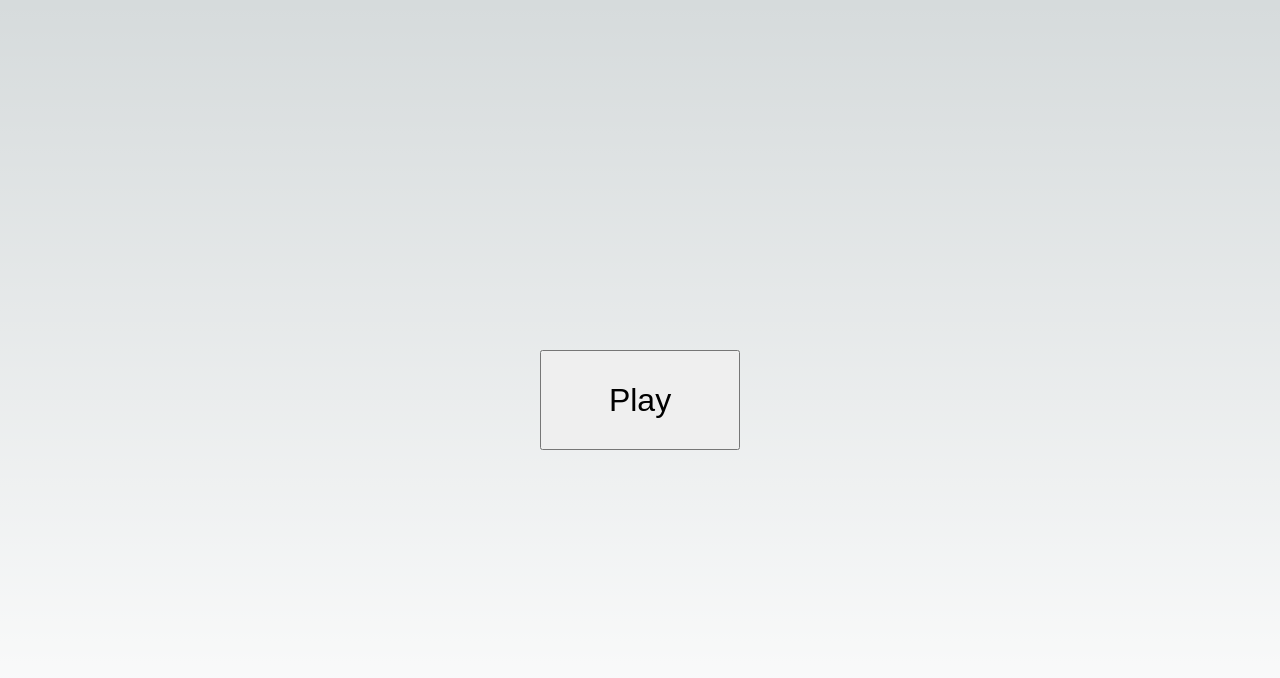
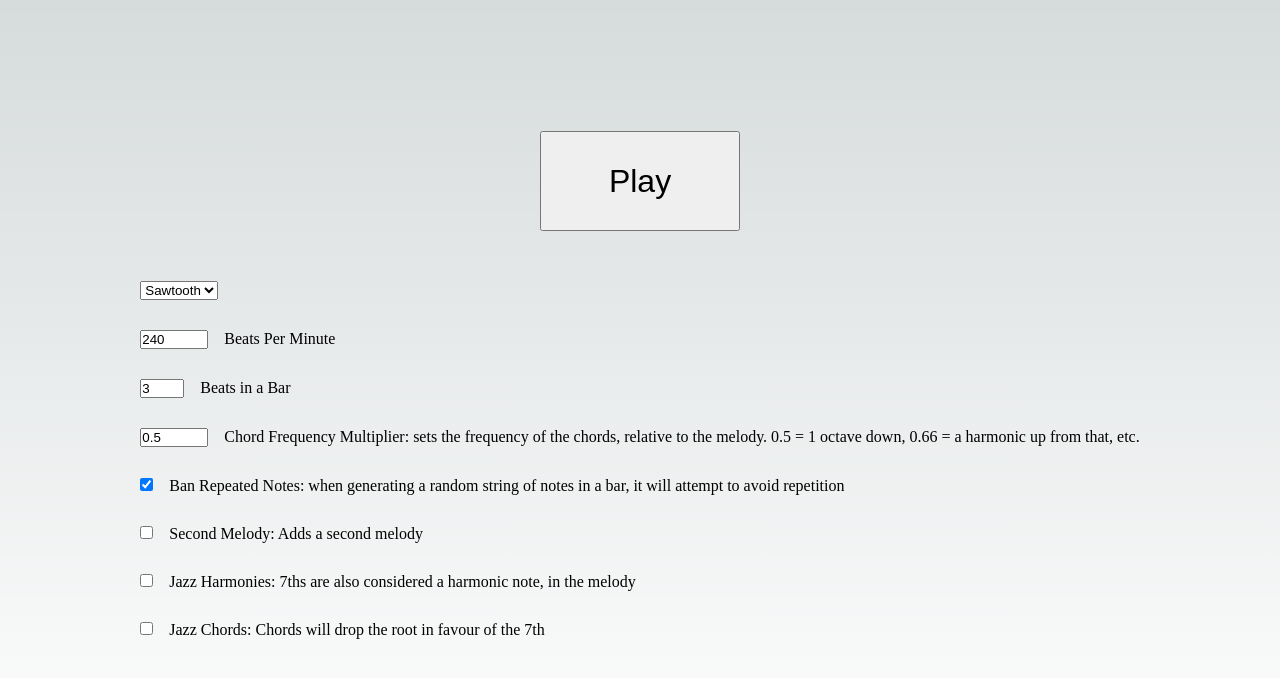
Before and after one commit to Serenacula/bubble-apps, a Next.js app: page / in a window 1280 px wide. Shown: the top 678 px of the page. Built offline with nearby package versions, Linux system fonts and the light colour scheme.

Commit message:
Added a bunch of controllable options, to make it more fun

```diff
--- a/pages/index.tsx
+++ b/pages/index.tsx
@@ -1,8 +1,45 @@
 import Head from 'next/head'
 import Image from 'next/image'
-import styles from '../styles/bigButton.module.css'
+import { DetailedHTMLProps, Dispatch, HTMLAttributes, SetStateAction, useState } from 'react'
+import styles from '../styles/soundGenerator.module.css'
+
+// let getDisplayNotes: DetailedHTMLProps<HTMLAttributes<HTMLDivElement>, HTMLDivElement>[]
+// let setDisplayNotes: Dispatch<SetStateAction<DetailedHTMLProps<HTMLAttributes<HTMLDivElement>, HTMLDivElement>[]>>
+
+let getVoice: OscillatorType
+let setVoice: Dispatch<SetStateAction<OscillatorType>>
+
+let getChordFrequencyMultiplier: number
+let setChordFrequencyMultiplier: Dispatch<SetStateAction<number>>
+
+let getBeatsPerMinute: number
+let setBeatsPerMinute: Dispatch<SetStateAction<number>>
+
+let getBeatsInABar: number
+let setBeatsInABar: Dispatch<SetStateAction<number>>
+
+let getSecondMelody: boolean
+let setSecondMelody: Dispatch<SetStateAction<boolean>>
+
+let getBanRepeatedNotes: boolean
+let setBanRepeatedNotes: Dispatch<SetStateAction<boolean>>
+
+let getJazzHarmonies: boolean
+let setJazzHarmonies: Dispatch<SetStateAction<boolean>>
+
+let getJazzChords: boolean
+let setJazzChords: Dispatch<SetStateAction<boolean>>
 
 export default function Home() {
+    [getVoice, setVoice] = useState("sawtooth") as [OscillatorType, Dispatch<SetStateAction<OscillatorType>>]
+    [getBeatsPerMinute, setBeatsPerMinute] = useState(240) as [number, Dispatch<SetStateAction<number>>]
+    [getBeatsInABar, setBeatsInABar] = useState(3) as [number, Dispatch<SetStateAction<number>>]
+    [getChordFrequencyMultiplier, setChordFrequencyMultiplier] = useState(0.50) as [number, Dispatch<SetStateAction<number>>]
+    [getBanRepeatedNotes, setBanRepeatedNotes] = useState(true) as [boolean, Dispatch<SetStateAction<boolean>>]
+    [getSecondMelody, setSecondMelody] = useState(false) as [boolean, Dispatch<SetStateAction<boolean>>]
+    [getJazzHarmonies, setJazzHarmonies] = useState(false) as [boolean, Dispatch<SetStateAction<boolean>>]
+    [getJazzChords, setJazzChords] = useState(false) as [boolean, Dispatch<SetStateAction<boolean>>]
+
     return (
         <>
             <Head>
@@ -12,20 +49,61 @@ export default function Home() {
                 <link rel="icon" href="/favicon.ico" />
             </Head>
             <main className={styles.main}>
+                <div>
                     <button className={styles.bigButton} onClick={playMusic}>
                         Play
                     </button>
+                </div>
+                <div>
 
-                <div></div>
+                    {/* <div className={styles.display}>
+                        {getDisplayNotes}
+                    </div> */}
+
+
+                    <select name="voice" defaultValue="sawtooth" onChange={(choice) => setVoice(choice.target.value as OscillatorType)}>
+                        <option value="sine">Sine</option>
+                        <option value="triangle">Triangle</option>
+                        <option value="sawtooth" >Sawtooth</option>
+                        <option value="square">Square</option>
+                    </select>
+                    <label>
+                        <input type="number" className={styles.input} name="quantity" min="1" max="9999" step="1" value={getBeatsPerMinute} onChange={(change) => { setBeatsPerMinute(change.target.value as unknown as number) }} />
+                        Beats Per Minute
+                    </label>
+                    <label>
+                        <input type="number" className={styles.input} name="quantity" min="1" max="7" step="1" value={getBeatsInABar} onChange={(change) => { setBeatsInABar(change.target.value as unknown as number) }} />
+                        Beats in a Bar
+                    </label>
+
+                    <label>
+                        <input type="number" className={styles.input} name="quantity" min="0.01" max="4.00" step="0.01" value={getChordFrequencyMultiplier} onChange={(change) => { setChordFrequencyMultiplier(change.target.value as unknown as number) }} />
+                        Chord Frequency Multiplier: sets the frequency of the chords, relative to the melody. 0.5 = 1 octave down, 0.66 = a harmonic up from that, etc.
+                    </label>
+                    <label>
+                        <input type="checkbox" className={styles.input} name="banRepeatedNotes" checked={getBanRepeatedNotes} onChange={() => { setBanRepeatedNotes(!getBanRepeatedNotes) }} />
+                        Ban Repeated Notes: when generating a random string of notes in a bar, it will attempt to avoid repetition
+                        {/* Note: If the number of beats in a bar is bigger than the number of notes in the scale, this won't work. */}
+                    </label>
+                    <label>
+                        <input type="checkbox" className={styles.input} name="secondMelody" checked={getSecondMelody} onChange={() => { setSecondMelody(!getSecondMelody) }} />
+                        Second Melody: Adds a second melody
+                    </label>
+                    <label>
+                        <input type="checkbox" className={styles.input} name="jazzHarmonies" checked={getJazzHarmonies} onChange={() => { setJazzHarmonies(!getJazzHarmonies) }} />
+                        Jazz Harmonies: 7ths are also considered a harmonic note, in the melody
+                    </label>
+                    <label>
+                        <input type="checkbox" className={styles.input} name="jazzChords" checked={getJazzChords} onChange={() => { setJazzChords(!getJazzChords) }} />
+                        Jazz Chords: Chords will drop the root in favour of the 7th
+                    </label>
+                </div>
             </main>
         </>
     )
 }
 
-const beatsPerMinute = 240
-
-function playMusic() {
-    // const noteFrequencies = [261.63, 277.18, 293.66, 311.13, 329.63, 349.23, 369.99, 392.00, 415.30, 440.00, 466.16, 493.88]
+let audioContext: AudioContext
 const notes = ["C", "C#", "D", "D#", "E", "F", "F#", "G", "G#", "A", "A#", "B"] as const;
 const musicalNotes = {
     "C": 261.63,
@@ -51,6 +129,31 @@ function playMusic() {
 type NoteArrayWithLength = MusicalNoteWithLength[]
 type NoteArrayWithSilence = Array<MusicalNoteWithLength | { note: "silence", noteLength: number }>
 
+function playMusic() {
+
+    audioContext = new AudioContext()
+
+    /**
+     * MAKE THE MUSIC!
+     */
+
+    const scale = getScale(randomNote())
+    const melody = generateMelody(scale, randomNote(scale))
+    const melody2 = generateMelody(scale, randomNote(scale))
+    const chords = generateChords(melody, scale)
+
+    playNotes(convertToFrequencies(melody, 1))
+    getSecondMelody && playNotes(convertToFrequencies(melody2, 1))
+    for (const chordChart of chords) {
+        playNotes(convertToFrequencies(chordChart, getChordFrequencyMultiplier))
+    }
+}
+
+
+
+
+
+
 
 /**
  * Builds a major scale out, based on the starting note
@@ -63,49 +166,6 @@ function playMusic() {
     const doubledNotes = ["C", "C#", "D", "D#", "E", "F", "F#", "G", "G#", "A", "A#", "B", "C", "C#", "D", "D#", "E", "F", "F#", "G", "G#", "A", "A#", "B"];
     return scalePositions.map(position => doubledNotes[position + rootIndex] as MusicalNote)
 }
-
-    // const scaleC: NoteArray = getScale("C")
-    // const scaleCSharp: NoteArray = getScale("C#")
-    // const scaleD: NoteArray = getScale("D")
-    // const scaleDSharp: NoteArray = getScale("D#")
-    // const scaleE: NoteArray = getScale("E")
-    // const scaleF: NoteArray = getScale("F")
-    // const scaleG: NoteArray = getScale("G")
-    // const scaleGSharp: NoteArray = getScale("G#")
-    // const scaleA: NoteArray = getScale("A")
-    // const scaleASharp: NoteArray = getScale("A#")
-    // const scaleB: NoteArray = getScale("B")
-
-
-    const audioContext = new AudioContext()
-
-
-
-    /**
-     * MAKE THE MUSIC!
-     */
-
-    const scale = getScale(randomNote())
-    const melody = generateMelody(scale, randomNote(scale))
-    const melody2 = generateMelody(scale, randomNote(scale))
-    const chords = generateChords(melody, scale)
-
-    playNotes(convertToFrequencies(melody, 1))
-    playNotes(convertToFrequencies(melody2, 1))
-    for (const chordChart of chords) {
-        playNotes(convertToFrequencies(chordChart, 0.5))
-        // playNotes(convertToFrequencies(chordChart, 2))
-    }
-
-
-
-
-
-
-
-
-
-
 
 
 /**
@@ -129,9 +189,9 @@ function playMusic() {
     }
 }
 
-    function randomHarmonic(scale: NoteArray, jazzOn = false): MusicalNote {
+function randomHarmonic(scale: NoteArray): MusicalNote {
     const harmonics = [scale[0], scale[2], scale[4]] as MusicalNote[]
-        if (jazzOn) {
+    if (getJazzHarmonies) {
         harmonics.push(scale[6])
     }
 
@@ -168,14 +228,14 @@ function playMusic() {
     }
 
 
-        function randomPhrase(scale: NoteArray, startingNote?: MusicalNote, jazzOn = false): NoteArrayWithSilence {
+    function randomPhrase(scale: NoteArray, startingNote?: MusicalNote): NoteArrayWithSilence {
 
         const firstNote: MusicalNote = startingNote ? startingNote : scale[0]
 
-            const firstThreeNotes = randomThreeNotes(scale, firstNote)
+        const firstThreeNotes = randomSetOfNotes(scale, firstNote)
 
-            const secondThreeNotes = chooseThreeNoteType(scale, randomHarmonic(scale))
-            const thirdThreeNotes = chooseThreeNoteType(scale, randomHarmonic(scale))
+        const secondThreeNotes = chooseNoteType(scale, randomHarmonic(scale))
+        const thirdThreeNotes = chooseNoteType(scale, randomHarmonic(scale))
 
 
         const phrase = [
@@ -198,11 +258,11 @@ function playMusic() {
 
 
 
-        function chooseThreeNoteType(scale: NoteArray, startingNote: MusicalNote) {
+    function chooseNoteType(scale: NoteArray, startingNote: MusicalNote) {
         if (Math.random() * 10 >= 5) {
             return randomMusicalScale(scale, startingNote)
         } else {
-                return randomThreeNotes(scale, startingNote)
+            return randomSetOfNotes(scale, startingNote)
         }
     }
 
@@ -235,13 +295,30 @@ function playMusic() {
      * Returns 3 random notes. You can specify a starting note, which is then returned
      * as the first note.
      */
-        function randomThreeNotes(scale: NoteArray, startingNote?: MusicalNote): NoteArray {
+    function randomSetOfNotes(scale: NoteArray, startingNote?: MusicalNote): NoteArray {
         const firstNote = startingNote ? startingNote : randomNote(scale)
-            const secondNote = randomNote(scale, [firstNote])
-            const thirdNote = randomNote(scale, [firstNote, secondNote])
+
+        let i = 0 // just a safety
+        const result: NoteArray = [firstNote]
+        const bannedNotes: NoteArray = [firstNote]
+        while (result.length < getBeatsInABar && i < 25) {
+            if (bannedNotes.length >= scale.length) {
+                console.warn("cannot have more beats in a bar than notes in the scale")
+                result.push(randomNote(scale))
+            } else {
+                const newNote = randomNote(scale, bannedNotes)
+                result.push(newNote)
+                bannedNotes.push(newNote)
+            }
+
+            i++
+        }
+
+        // const secondNote = randomNote(scale, [firstNote])
+        // const thirdNote = randomNote(scale, [firstNote, secondNote])
 
 
-            return [firstNote, secondNote, thirdNote]
+        return result
     }
 
 
@@ -250,7 +327,7 @@ function playMusic() {
 
 
 
-    function generateChords(melody: NoteArrayWithSilence, scale: NoteArray, jazzOn = false) {
+function generateChords(melody: NoteArrayWithSilence, scale: NoteArray) {
     const doubledScale = [...scale, ...scale]
     const chordFirstVoice: NoteArrayWithSilence = []
     const chordSecondVoice: NoteArrayWithSilence = []
@@ -267,19 +344,19 @@ function playMusic() {
             if (note.note !== "silence") {
                 const random = Math.floor(Math.random() * beatsInBar)
                 if (random === 0) {
-                        chordFirstVoice.push({ note: doubledScale[scale.indexOf(note.note)], noteLength: note.noteLength * beatsInBar })
+                    getJazzChords || chordFirstVoice.push({ note: doubledScale[scale.indexOf(note.note)], noteLength: note.noteLength * beatsInBar })
                     chordSecondVoice.push({ note: doubledScale[scale.indexOf(note.note) + 2], noteLength: note.noteLength * beatsInBar })
                     chordThirdVoice.push({ note: doubledScale[scale.indexOf(note.note) + 4], noteLength: note.noteLength * beatsInBar })
                     chordFourthVoice.push({ note: doubledScale[scale.indexOf(note.note) + 6], noteLength: note.noteLength * beatsInBar })
                 } else if (random === 1) {
                     chordFirstVoice.push({ note: doubledScale[scale.indexOf(note.note) - 2], noteLength: note.noteLength * beatsInBar })
-                        chordSecondVoice.push({ note: doubledScale[scale.indexOf(note.note)], noteLength: note.noteLength * beatsInBar })
+                    getJazzChords || chordSecondVoice.push({ note: doubledScale[scale.indexOf(note.note)], noteLength: note.noteLength * beatsInBar })
                     chordThirdVoice.push({ note: doubledScale[scale.indexOf(note.note) + 2], noteLength: note.noteLength * beatsInBar })
                     chordFourthVoice.push({ note: doubledScale[scale.indexOf(note.note) + 4], noteLength: note.noteLength * beatsInBar })
                 } else {
                     chordFirstVoice.push({ note: doubledScale[scale.indexOf(note.note) - 4], noteLength: note.noteLength * beatsInBar })
                     chordSecondVoice.push({ note: doubledScale[scale.indexOf(note.note) - 2], noteLength: note.noteLength * beatsInBar })
-                        chordThirdVoice.push({ note: doubledScale[scale.indexOf(note.note)], noteLength: note.noteLength * beatsInBar })
+                    getJazzChords || chordThirdVoice.push({ note: doubledScale[scale.indexOf(note.note)], noteLength: note.noteLength * beatsInBar })
                     chordFourthVoice.push({ note: doubledScale[scale.indexOf(note.note) + 2], noteLength: note.noteLength * beatsInBar })
                 }
 
@@ -293,7 +370,7 @@ function playMusic() {
     }
 
     const result = [chordFirstVoice, chordSecondVoice, chordThirdVoice]
-        if (jazzOn) {
+    if (getJazzChords) {
         result.push(chordFourthVoice)
     }
 
@@ -313,7 +390,7 @@ function playMusic() {
     })
 }
 
-    function playNotes(noteFrequencies: PlayableFrequencies, voice?: OscillatorType, timeDelay = 0) {
+function playNotes(noteFrequencies: PlayableFrequencies, timeDelay = 0) {
     // console.log(noteFrequencies);
 
     let timeCounter = tempo(timeDelay)
@@ -323,7 +400,7 @@ function playMusic() {
             const oscillator = audioContext.createOscillator()
             oscillator.connect(audioContext.destination);
 
-                oscillator.type = voice || "sawtooth"
+            oscillator.type = getVoice || "square"
             oscillator.frequency.value = note.frequency
 
 
@@ -339,8 +416,6 @@ function playMusic() {
 
 
     function tempo(time: number) {
-            return (time * 60) / beatsPerMinute
+        return (time * 60) / getBeatsPerMinute
     }
 }
-
-}
--- a/styles/bigButton.module.css
+++ b/styles/soundGenerator.module.css
@@ -3,13 +3,25 @@
     height: 100vh;
 
     display: flex;
+    flex-direction: column;
     justify-content: center;
     align-items: center;
+}
+
+.main > * > * {
+    display: block;
+    margin-bottom: 30px;
+}
+
+.input {
+    margin-right: 16px;
 }
 
 .bigButton {
     /* margin-left: calc(50% - 100px);
     margin-top: 50%; */
+    display: block;
+    margin-bottom: 50px;
 
     width: 200px;
     height: 100px;
```
Lines whose indentation alone changed are shown as unchanged.
